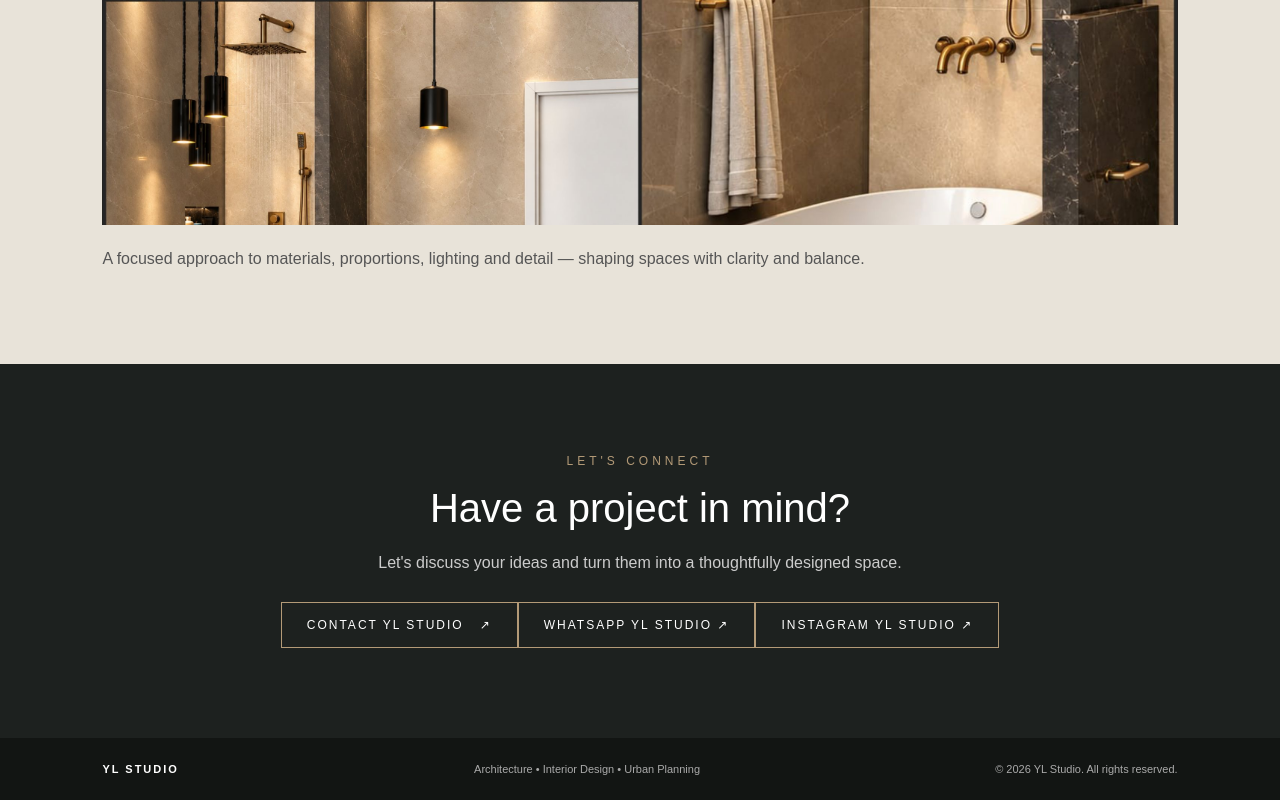
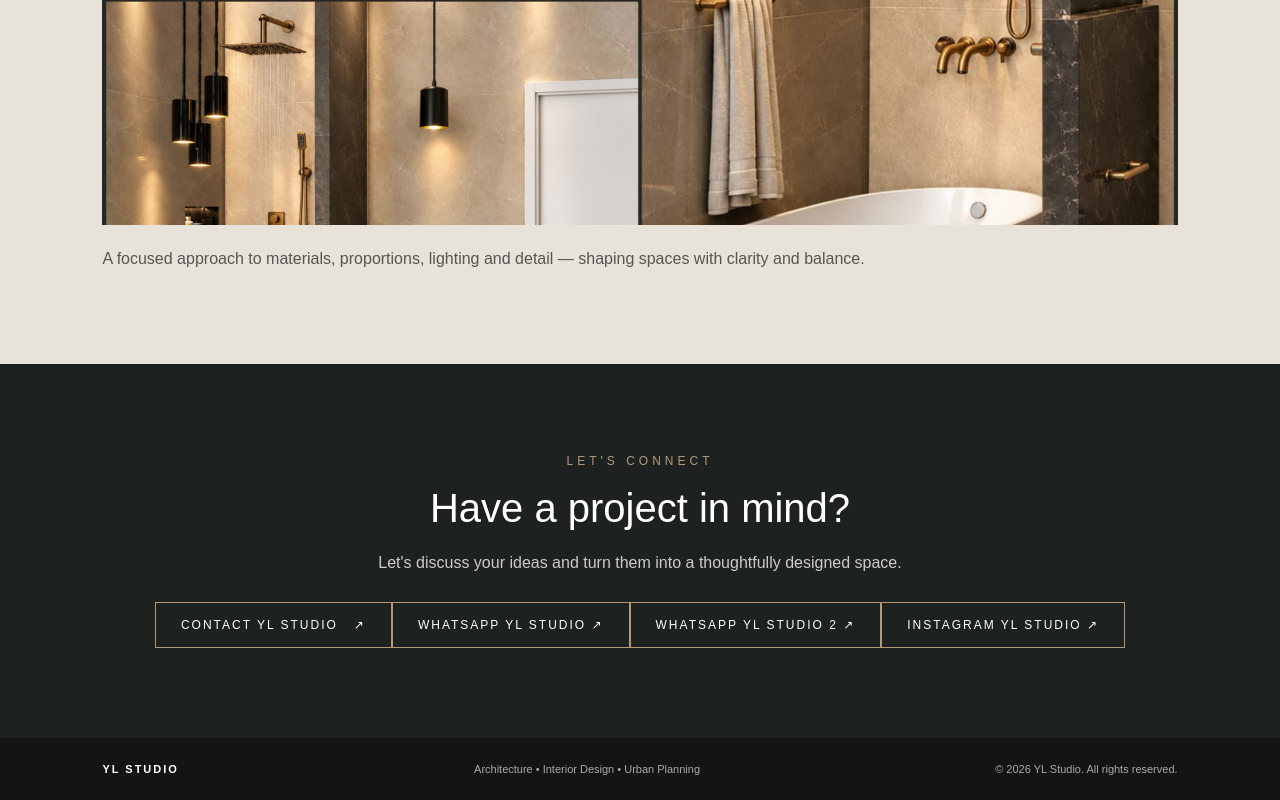
Before and after one commit to designwithyl/designwithyl.github.io, a plain HTML site: page index.html in a window 1280 px wide. Shown: the part 5508-6308 px from the top of the page. Drawn offline with Linux system fonts and the light colour scheme.

Commit message:
Add second WhatsApp contact link in index.html
Added an additional WhatsApp contact link for YL Studio.

```diff
--- a/index.html
+++ b/index.html
@@ -236,7 +236,7 @@ section{padding:65px 6%}
 <div class="tag">LET'S CONNECT</div>
 <h2 style="font-size:40px;font-weight:400;margin-top:18px">Have a project in mind?</h2>
 <p>Let's discuss your ideas and turn them into a thoughtfully designed space.</p>
-<a class="btn" href="mailto:ylstudio.design@gmail.com">CONTACT YL STUDIO &nbsp; ↗</a><a class="btn" href="https://wa.me/919988410581?text=Hello%20YL%20Studio%2C%20I%20want%20to%20discuss%20a%20project." target="_blank" rel="noopener">WHATSAPP YL STUDIO ↗</a><a class="btn" href="https://www.instagram.com/design_with_yl/" target="_blank" rel="noopener">INSTAGRAM YL STUDIO ↗</a>
+<a class="btn" href="mailto:ylstudio.design@gmail.com">CONTACT YL STUDIO &nbsp; ↗</a><a class="btn" href="https://wa.me/919988410581?text=Hello%20YL%20Studio%2C%20I%20want%20to%20discuss%20a%20project." target="_blank" rel="noopener">WHATSAPP YL STUDIO ↗</a><a class="btn" href="https://wa.me/919855119454?text=Hello%20YL%20Studio%2C%20I%20want%20to%20discuss%20a%20project." target="_blank" rel="noopener">WHATSAPP YL STUDIO 2 ↗</a><a class="btn" href="https://www.instagram.com/design_with_yl/" target="_blank" rel="noopener">INSTAGRAM YL STUDIO ↗</a>
 </section>
 
 <footer class="footer">
```
